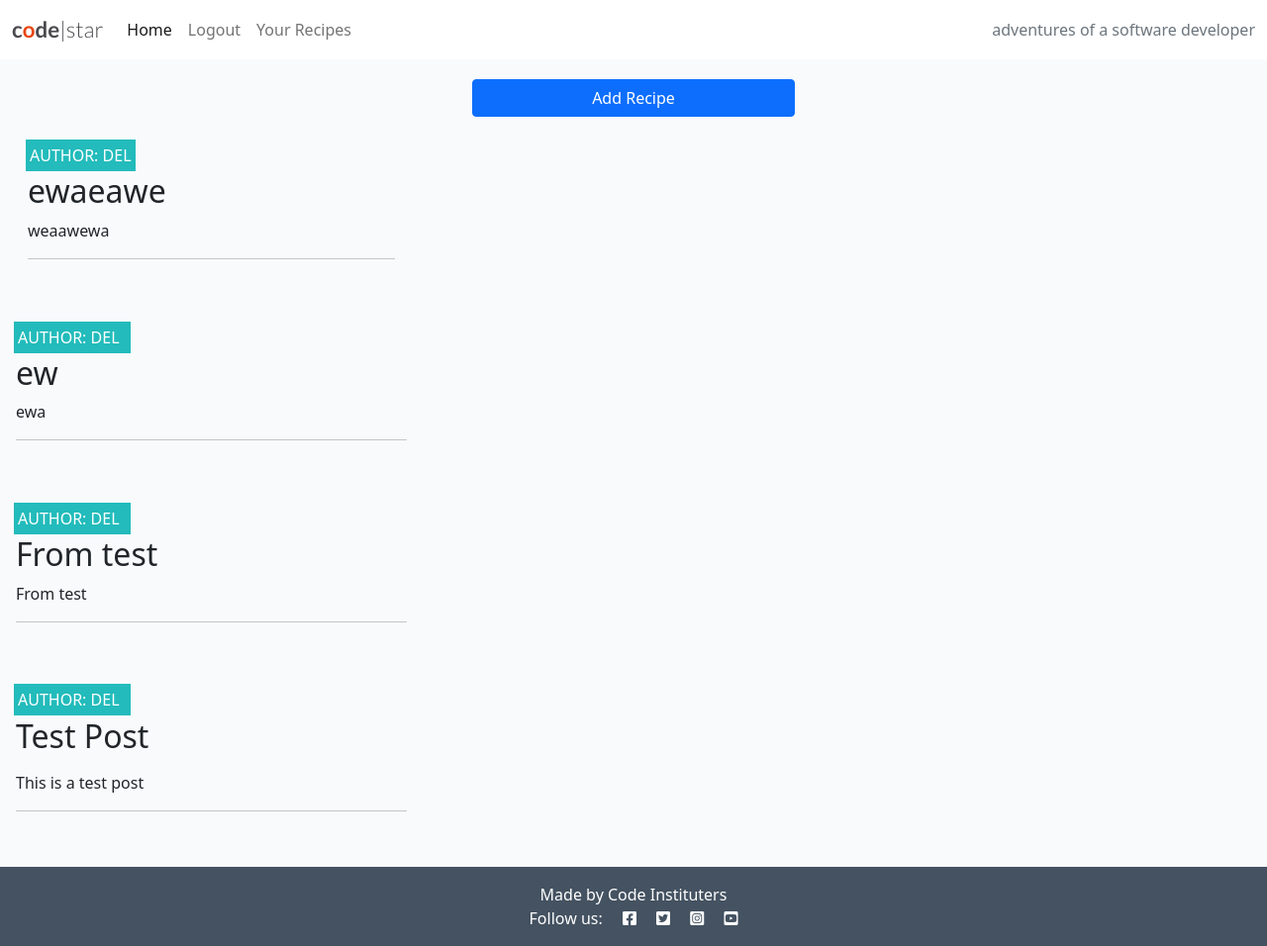
After one commit to Delboy/Django-practice, a Django app: page /your_recipes/ in a window 1280 px wide. The commit adds this page. Shown: the whole page at 99% size. Run offline with Django 3.2, Linux system fonts and the light colour scheme; a user stored in the database is signed in; data comes from the database, SQL or seed files in the repository; both versions use the stored data as it was after the commit.

Commit message:
add recipe form

```diff
--- a/post/forms.py
+++ b/post/forms.py
@@ -6,3 +6,9 @@ class CommentForm(forms.ModelForm):
     class Meta:
         model = Comment
         fields = ('body',)
+
+
+class RecipeForm(forms.ModelForm):
+    class Meta:
+        model = Post
+        fields = ('title', 'description', 'ingredients', 'method', 'is_vegan', 'image')
--- a/post/models.py
+++ b/post/models.py
@@ -8,7 +8,7 @@ class Post(models.Model):
     title = models.CharField(max_length=200, unique=True)
     slug = models.SlugField(max_length=200, unique=True)
     author = models.ForeignKey(
-        User, on_delete=models.CASCADE, related_name="recipes"
+        User, on_delete=models.CASCADE, related_name="recipes", null=True
         )
     published_on = models.DateTimeField(auto_now=True)
     updated_on = models.DateTimeField(auto_now=True)
--- a/post/urls.py
+++ b/post/urls.py
@@ -3,5 +3,8 @@ from django.urls import path
 
 urlpatterns = [
     path('', views.PostList.as_view(), name='home'),
+    path('your_recipes/', views.users_recipe_list, name='your_recipes'),
+    path('add_recipes/', views.add_recipes, name='add_recipes'),
     path('<slug:slug>/', views.PostDetail.as_view(), name="post_detail"),
+    path('like/<slug:slug>', views.PostLike.as_view(), name="post_like")
 ]
--- a/post/views.py
+++ b/post/views.py
@@ -1,8 +1,13 @@
-from django.shortcuts import render, get_object_or_404
+from django.shortcuts import render, get_object_or_404, reverse, redirect
 from django.views import generic, View
+from django.http import HttpResponseRedirect
+from django.contrib.auth.decorators import login_required
+from django.utils.text import slugify
+from django.contrib import messages
 from .models import Post
-from .forms import CommentForm
+from .forms import CommentForm, RecipeForm
 # Create your views here.
+
 
 class PostList(generic.ListView):
     model = Post
@@ -49,6 +54,7 @@ class PostDetail(View):
             comment = comment_form.save(commit=False)
             comment.post = post
             comment.save()
+            messages.success(request, 'SUCCESS! Comment accepted and awaiting approval')
         else:
             comment_form = CommentForm()
 
@@ -63,3 +69,58 @@ class PostDetail(View):
                 "comment_form": CommentForm()
             },
         )
+
+
+class PostLike(View):
+    def post(self, request, slug):
+        post = get_object_or_404(Post, slug=slug)
+
+        if post.likes.filter(id=request.user.id).exists():
+            post.likes.remove(request.user)
+        else:
+            post.likes.add(request.user)
+
+        return HttpResponseRedirect(reverse('post_detail', args=[slug]))
+
+
+
+
+def users_recipe_list(request):
+    posts = Post.objects.filter(author=request.user)
+    context = {
+        "posts": posts
+    }
+    return render(request, 'your_recipes.html', context)
+
+
+
+def add_recipes(request):
+    if request.method == "POST":
+        form = RecipeForm(request.POST or None)
+        if form.is_valid():
+            form.instance.author = request.user
+
+
+            form.save()
+        return redirect('add_recipes')
+    form = RecipeForm()
+    context = {
+        'form': form
+    }
+
+    return render(request, 'add_recipe.html', context)
+
+
+    # if request.method == "POST":
+    #     form = RecipeForm(request.POST)
+    #     if form.is_valid():
+    #         recipe = form.save(commit=False)
+    #         form.user = request.user
+    #         form.save()
+    #         return redirect('your_recipes.html')
+    # else:
+    #     form = RecipeForm()
+    #     context = {
+    #         'form': form
+    #     }
+    # return render(request, 'add_recipe.html', context)
--- a/tattoo/urls.py
+++ b/tattoo/urls.py
@@ -22,7 +22,6 @@ from pages.views import view_home_page, view_contact_page
 urlpatterns = [
     path('admin/', admin.site.urls),
     path('summernote/', include('django_summernote.urls')),
-    path('contact/', view_contact_page, name='contact'),
     path('', include('post.urls'), name='post_urls'),
     path('accounts/', include('allauth.urls')),
 ]
--- a/templates/base.html
+++ b/templates/base.html
@@ -41,6 +41,9 @@
                     <li class="nav-item">
                         <a class="nav-link" href="{% url 'account_logout' %}">Logout</a>
                     </li>
+                    <li class="nav-item">
+                        <a class="nav-link" href="{% url 'your_recipes' %}">Your Recipes</a>
+                    </li>
                     {% else %}
                     <li class="nav-item">
                         <a class="nav-link" href="{% url 'account_signup' %}">Register</a>
@@ -57,6 +60,19 @@
         </div>
     </nav>
 
+    <container>
+        <div class="row">
+            <div class="col-md-8 offset-md-2">
+                {% for message in messages %}
+                    <div class="alert {{ message.tags }} alert-dismissible fade show" id="msg" role="alert">
+                    {{ message | safe }}
+                    <button type="button" class="btn-close" data-bs-dismiss="alert" aria-label="Close"></button>
+                    </div>
+                {% endfor %}
+            </div>
+        </div>
+    </container>
+
     <main class="flex-shrink-0 main-bg">
         {% block content %}
         <!-- Content Goes here -->
@@ -71,6 +87,13 @@
             <i class="fab fa-instagram-square ms-3"></i>
             <i class="fab fa-youtube-square ms-3"></i></p>
     </footer>
+    <script>
+        setTimeout(function() {
+            let messages = document.getElementById("msg");
+            let alert = new bootstrap.Alert(messages);
+            alert.close();
+        }, 3000);
+    </script>
 </body>
 
 </html>
--- /dev/null
+++ b/templates/your_recipes.html
@@ -0,0 +1,46 @@
+{% extends "base.html" %}
+
+
+
+
+{% block content %}
+<div  class=" row d-flex justify-content-center align-content-center "  >  <a href="{% url 'add_recipes' %}" class="btn btn-primary col-3" style="margin-top: 1.3em;">Add Recipe</a>  </div>
+
+<div class="container-fluid">
+    <div class="row">
+
+
+        <div class="col-12 mt-3 left">
+            <div class="row">
+                {% for post in posts %}
+                <div class="col-md-4">
+                    <div class="card mb-4">
+                        <div class="card-body">
+                            <div class="image-container">
+                                {% if "placeholder" in post.image.url %}
+                                <img class="card-img-top"
+                                    src="https://codeinstitute.s3.amazonaws.com/fullstack/blog/default.jpg">
+                                {% else %}
+                                <img class="card-img-top" src=" {{ post.image.url }}">
+                                {% endif %}
+                                <div class="image-flash">
+                                    <p class="author">Author: {{ post.author }}</p>
+                                </div>
+                            </div>
+
+                            <h2 class="card-title">{{ post.title }}</h2>
+                            <p class="card-text">{{ post.description|safe }}</p>
+
+                            </a>
+                            <hr />
+
+                        </div>
+                    </div>
+                </div>
+            </div>
+        </div>
+    </div>
+
+</div>
+{% endfor %}
+{% endblock %}
```
Also changed, not shown: tattoo/settings.py (+9 -0 lines), templates/add_recipe.html (added, +17 -0 lines), templates/post_detail.html (+27 -3 lines), db.sqlite3, post/migrations/0003_alter_post_author.py (added).
